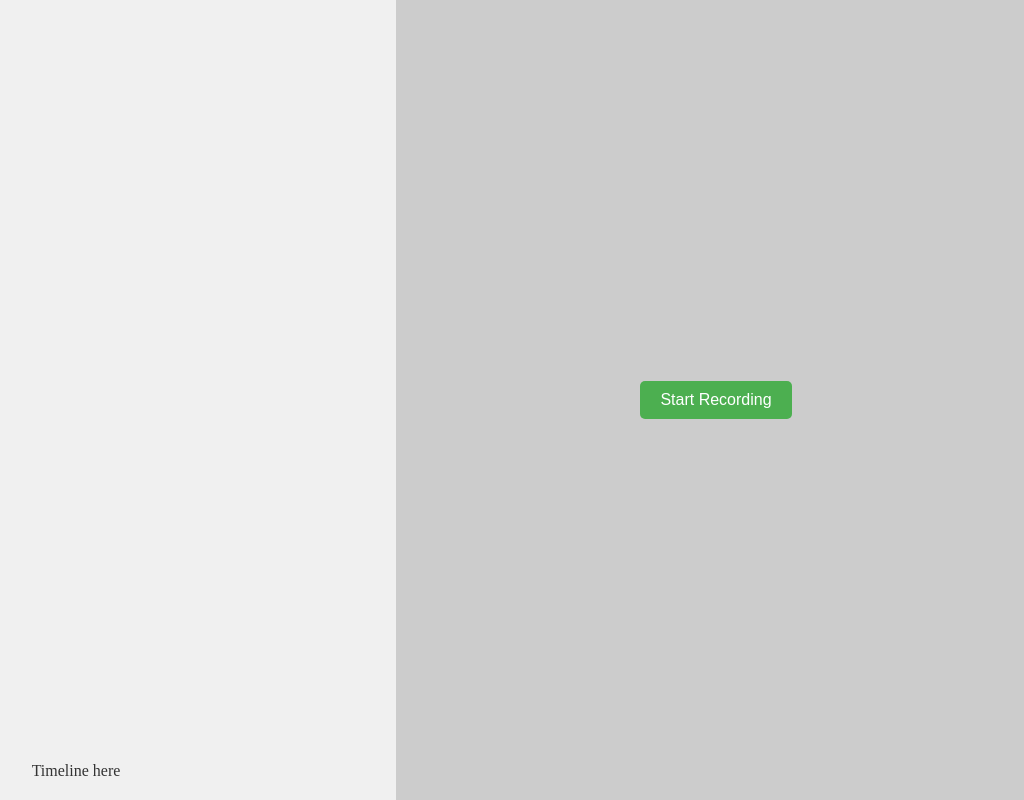
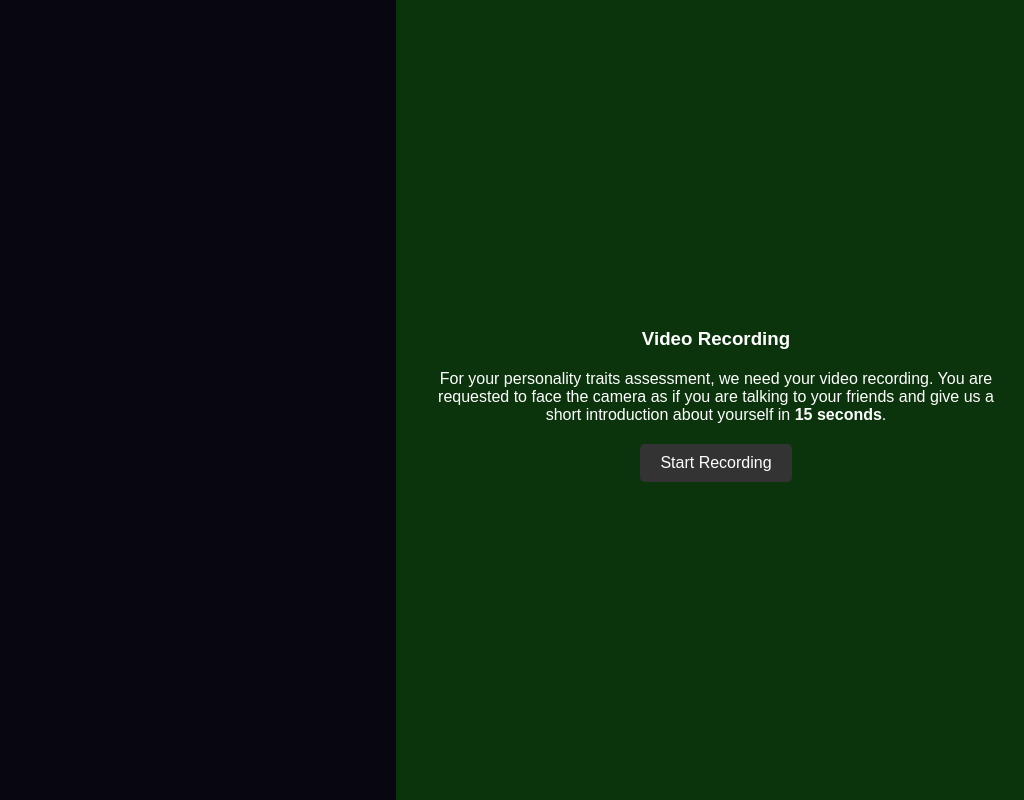
Before and after one commit to amna-87/Registration-through-Django, a Django app: page /Test-Personality/ in a window 1280 px wide. Shown: the whole page, without its empty margins (244-1268 px from the left). Run offline with Django 5.2, Linux system fonts and the light colour scheme.

Commit message:
some fixes

```diff
--- a/Django Project/REGISTRATION SYSTEM/registration/templates/testPersonality.html
+++ b/Django Project/REGISTRATION SYSTEM/registration/templates/testPersonality.html
@@ -10,30 +10,35 @@
         padding: 0;
         display: flex;
         height: 100vh;
+        color: #333;
+        font-family: Arial, sans-serif;
+        background-color: #f4f4f4;
       }
 
-      #left {
+      #left,
+      #right {
         flex: 1;
         display: flex;
         flex-direction: column;
         justify-content: center;
         align-items: center;
-        background-color: #f0f0f0;
-        position: relative;
+        padding: 20px;
+      }
+
+      #left {
+        background-color: #080710;
       }
 
       #right {
-        flex: 1;
-        display: flex;
-        justify-content: center;
-        align-items: center;
-        background-color: #ccc;
+        background-color: #0b340c;
+        color: #fff;
       }
 
       video {
         width: 100%;
         height: auto;
         border: 1px solid #ccc;
+        margin-bottom: 10px;
       }
 
       #cameraView {
@@ -41,37 +46,53 @@
       }
 
       #timeline {
-        position: absolute;
-        bottom: 20px;
-        width: 100%;
+        margin-top: auto;
         text-align: center;
-        color: #333;
       }
 
-      #startRecording,
-      #stopRecording {
+      h3,
+      p {
+        margin: 10px;
+        text-align: center;
+      }
+
+      button {
         padding: 10px 20px;
         font-size: 16px;
-        background-color: #4caf50;
-        color: white;
+        background-color: #333;
+        color: #fff;
         border: none;
         border-radius: 5px;
         cursor: pointer;
+        margin-top: 10px;
+      }
+
+      button:hover {
+        background-color: #555;
       }
 
       #stopRecording {
-        display: none; /* Hide the stop button by default */
+        display: none;
+      }
+
+      #recordedVideo {
+        display: none;
       }
     </style>
   </head>
   <body>
     <div id="left">
       <video id="cameraView" autoplay muted></video>
-      <video id="recordedVideo" controls style="display: none"></video>
-      <!-- Define the recorded video element -->
-      <div id="timeline">Timeline here</div>
+      <video id="recordedVideo" controls></video>
     </div>
     <div id="right">
+      <h3>Video Recording</h3>
+      <p>
+        For your personality traits assessment, we need your video recording.
+        You are requested to face the camera as if you are talking to your
+        friends and give us a short introduction about yourself in
+        <strong>15 seconds</strong>.
+      </p>
       <button id="startRecording" onclick="startRecording()">
         Start Recording
       </button>
@@ -101,6 +122,8 @@
           mediaRecorder = new MediaRecorder(stream);
           mediaRecorder.ondataavailable = handleDataAvailable;
           mediaRecorder.start();
+          // Automatically stop recording after 15 seconds
+          setTimeout(stopRecording, 15000);
         } catch (error) {
           console.error("Error accessing media devices: ", error);
         }
```
Also changed, not shown: Django Project/REGISTRATION SYSTEM/registration/templates/about.html (+5 -5 lines), Django Project/REGISTRATION SYSTEM/registration/templates/static/member.jpg (renamed from Django Project/REGISTRATION SYSTEM/registration/images/team-member.jpg).
